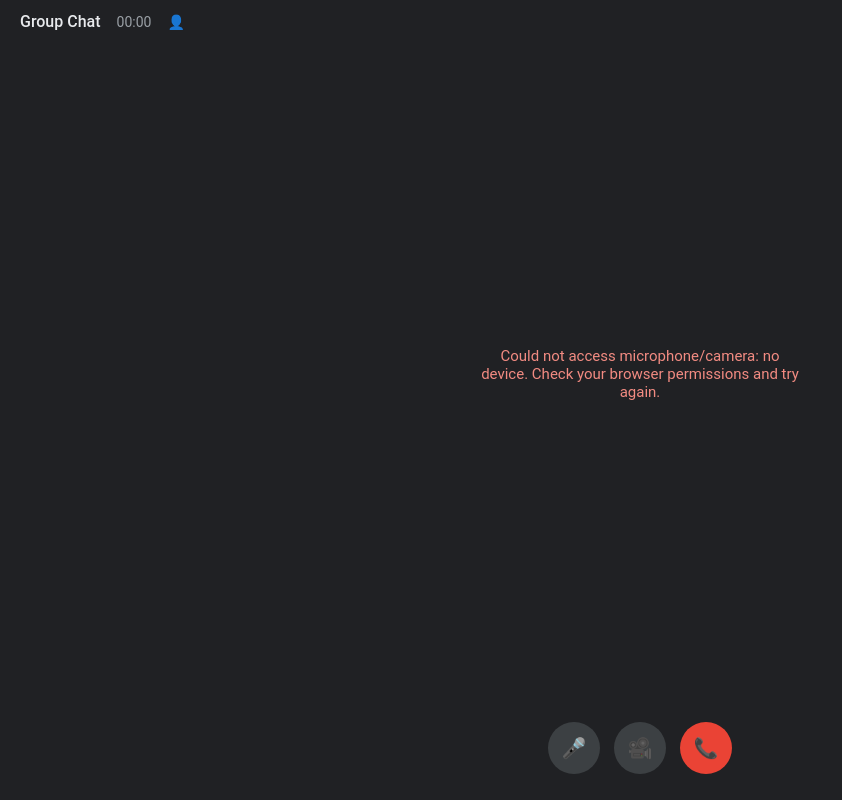
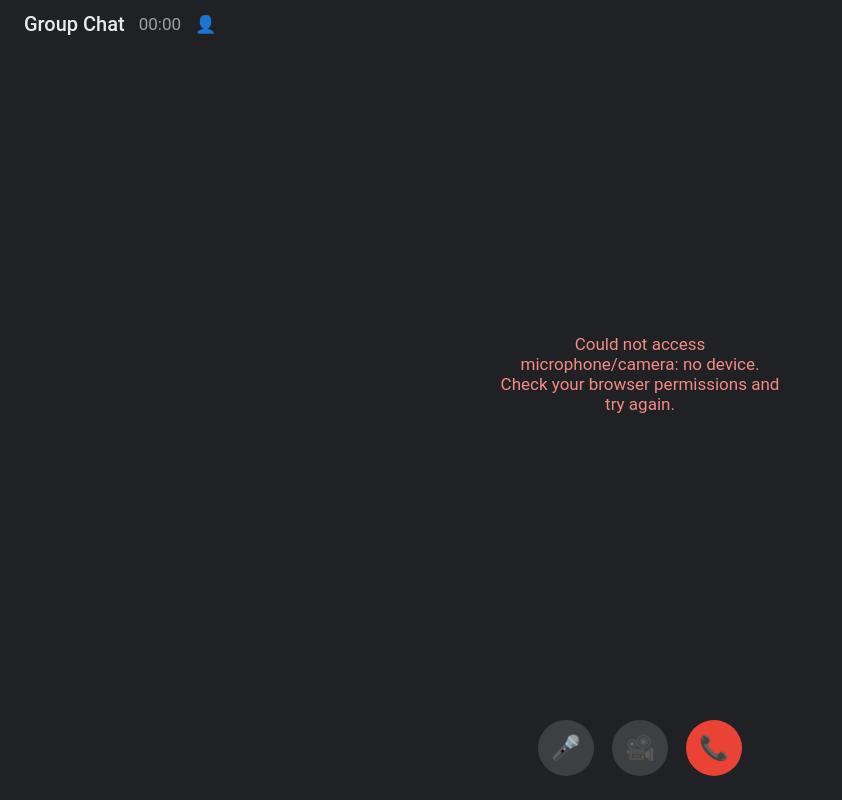
Before and after one commit to ziadabozead-lab/simplechat, a Django app: page /call/ in a window 1280 px wide. Shown: the whole page, without its empty margins (0-842 px from the left). Run offline with Django 5.2, Linux system fonts and the light colour scheme; a user stored in the database is signed in; data comes from the database, SQL or seed files in the repository; data that the repository does not hold is empty.

Commit message:
Update call_room.css

```diff
--- a/simplechat/chat/static/chat/call_room.css
+++ b/simplechat/chat/static/chat/call_room.css
@@ -9,6 +9,16 @@
     --meet-control: #3c4043;
     --meet-control-hover: #4a4d51;
     --meet-control-active-off: #ea4335;
+
+    /* Fluid sizing tokens - scale smoothly between mini-phones and TVs
+       instead of jumping at hard breakpoints. clamp(min, preferred, max) */
+    --meet-control-size: clamp(44px, 6vw, 56px);
+    --meet-avatar-size: clamp(56px, 10vw, 96px);
+    --meet-topbar-font: clamp(12px, 1.6vw, 17px);
+    --meet-title-font: clamp(13px, 2vw, 20px);
+    --meet-label-font: clamp(11px, 1.4vw, 15px);
+    --meet-icon-font: clamp(16px, 2.4vw, 24px);
+    --meet-gap: clamp(6px, 1.2vw, 14px);
 }
 
 * { box-sizing: border-box; }
@@ -16,7 +26,14 @@
 html, body {
     margin: 0;
     padding: 0;
+    /* dvh tracks the real visible viewport on mobile browsers, where the
+       address bar/toolbar showing or hiding changes the usable height.
+       Plain vh/% doesn't account for that and causes content to be cut
+       off or require scrolling on phones - fall back to vh/% for older
+       browsers that don't support dvh yet. */
     height: 100%;
+    height: 100vh;
+    height: 100dvh;
     background: var(--meet-bg);
     color: var(--meet-text);
     font-family: 'Google Sans', Roboto, Arial, sans-serif;
@@ -26,22 +43,27 @@
 body {
     display: flex;
     flex-direction: column;
+    /* Respect notches / home-indicator areas on phones (iPhone etc.) */
+    padding-top: env(safe-area-inset-top, 0);
+    padding-bottom: env(safe-area-inset-bottom, 0);
+    padding-left: env(safe-area-inset-left, 0);
+    padding-right: env(safe-area-inset-right, 0);
 }
 
 #meet-topbar {
     flex-shrink: 0;
     display: flex;
     align-items: center;
-    gap: 16px;
-    padding: 12px 20px;
-    font-size: 14px;
+    gap: var(--meet-gap);
+    padding: clamp(8px, 1.5vh, 14px) clamp(12px, 2.5vw, 24px);
+    font-size: var(--meet-topbar-font);
     color: var(--meet-text-dim);
 }
 
 #meet-title {
     color: var(--meet-text);
     font-weight: 500;
-    font-size: 16px;
+    font-size: var(--meet-title-font);
 }
 
 #meet-participant-count::before {
@@ -54,24 +76,38 @@
     display: flex;
     align-items: center;
     justify-content: center;
-    padding: 8px 16px;
+    padding: clamp(6px, 1.5vh, 16px) clamp(8px, 2vw, 20px);
     min-height: 0;
+    overflow: hidden;
 }
 
 #meet-video-grid {
     width: 100%;
     height: 100%;
     display: grid;
-    grid-template-columns: repeat(auto-fit, minmax(240px, 1fr));
-    grid-auto-rows: 1fr;
-    gap: 10px;
+    /* min(240px, 100%) means a tile never demands more width than the
+       screen has - so this naturally collapses to a single column on
+       narrow phones and fans out to a real grid on wide screens,
+       without needing separate column-count rules per breakpoint. */
+    grid-template-columns: repeat(auto-fit, minmax(min(clamp(200px, 20vw, 420px), 100%), 1fr));
+    gap: var(--meet-gap);
     align-content: center;
+    /* Tiles size themselves by aspect-ratio (below) rather than
+       stretching to fill the row - stops 2-3 tiles on a tall/narrow
+       screen turning into tall skinny rectangles. */
+    align-items: center;
     justify-items: stretch;
+    max-width: 1600px;
+    margin: 0 auto;
+    /* Safety net: if there are more participants than comfortably fit,
+       scroll just the grid - the topbar and controls stay fixed and
+       reachable no matter how many people join. */
+    overflow-y: auto;
 }
 
 /* Single participant (just you, or a 1:1 call): show fewer, bigger tiles */
 #meet-video-grid:has(> :only-child) {
-    grid-template-columns: minmax(0, 720px);
+    grid-template-columns: minmax(0, min(720px, 100%));
     justify-content: center;
 }
 
@@ -80,7 +116,13 @@
     background: var(--meet-tile);
     border-radius: 12px;
     overflow: hidden;
-    min-height: 160px;
+    /* Real video proportions instead of stretching to fill whatever
+       height the grid row happens to have - this is what was making
+       tiles look like tall skinny bars on wider/taller screens. */
+    aspect-ratio: 16 / 9;
+    width: 100%;
+    max-height: 100%;
+    min-height: 100px;
     display: flex;
     align-items: center;
     justify-content: center;
@@ -100,14 +142,14 @@
 
 .meet-tile .meet-avatar {
     display: none;
-    width: 72px;
-    height: 72px;
+    width: var(--meet-avatar-size);
+    height: var(--meet-avatar-size);
     border-radius: 50%;
     background: #5f6368;
     color: #fff;
     align-items: center;
     justify-content: center;
-    font-size: 28px;
+    font-size: calc(var(--meet-avatar-size) * 0.38);
     font-weight: 600;
 }
 
@@ -119,16 +161,21 @@
     bottom: 10px;
     background: rgba(0,0,0,0.55);
     color: #fff;
-    font-size: 13px;
+    font-size: var(--meet-label-font);
     padding: 4px 10px;
     border-radius: 6px;
+    max-width: calc(100% - 20px);
+    overflow: hidden;
+    text-overflow: ellipsis;
+    white-space: nowrap;
 }
 
 #meet-waiting,
 #meet-error {
     position: absolute;
     color: var(--meet-text-dim);
-    font-size: 15px;
+    font-size: var(--meet-topbar-font);
+    padding: 0 16px;
 }
 
 #meet-waiting.hidden,
@@ -137,7 +184,7 @@
 #meet-error {
     color: #f28b82;
     text-align: center;
-    max-width: 320px;
+    max-width: min(320px, 90%);
 }
 
 #meet-controls {
@@ -145,22 +192,23 @@
     display: flex;
     justify-content: center;
     align-items: center;
-    gap: 14px;
-    padding: 18px 20px 26px;
+    gap: clamp(10px, 2.5vw, 18px);
+    padding: clamp(12px, 2.5vh, 22px) clamp(12px, 2.5vw, 24px) clamp(16px, 3vh, 28px);
 }
 
 #meet-controls button {
-    width: 52px;
-    height: 52px;
+    width: var(--meet-control-size);
+    height: var(--meet-control-size);
     border-radius: 50%;
     border: none;
     background: var(--meet-control);
     color: var(--meet-text);
-    font-size: 20px;
+    font-size: var(--meet-icon-font);
     display: flex;
     align-items: center;
     justify-content: center;
     cursor: pointer;
+    flex-shrink: 0;
 }
 
 #meet-controls button:hover { background: var(--meet-control-hover); }
@@ -169,18 +217,58 @@
 
 #meet-leave {
     background: var(--meet-danger) !important;
-    width: 68px;
-    border-radius: 26px;
+    width: calc(var(--meet-control-size) * 1.3);
+    border-radius: calc(var(--meet-control-size) / 2);
 }
 
 #meet-leave:hover { background: var(--meet-danger-hover) !important; }
 
+/* ===========================================================
+   Breakpoints: mini phones -> phones -> tablets -> laptops ->
+   desktops -> TVs / very large displays
+   =========================================================== */
+
+/* Mini phones (very narrow / small older devices) */
+@media (max-width: 340px) {
+    #meet-title { display: none; } /* keep just the timer + count visible */
+    .meet-tile .meet-tile-label { font-size: 10px; padding: 3px 7px; }
+}
+
+/* Phones */
 @media (max-width: 600px) {
-    #meet-topbar { padding: 10px 14px; font-size: 12px; }
-    #meet-title { font-size: 14px; }
     #meet-video-grid { grid-template-columns: 1fr; }
     #meet-video-grid:has(> :only-child) { grid-template-columns: 1fr; }
-    .meet-tile { min-height: 45vh; }
-    #meet-controls button { width: 48px; height: 48px; font-size: 18px; }
-    #meet-leave { width: 60px; }
 }
+
+/* Tablets and small laptops: cap grid width so tiles don't get huge */
+@media (min-width: 601px) and (max-width: 1023px) {
+    #meet-video-grid { max-width: 900px; }
+}
+
+/* Laptops / desktops */
+@media (min-width: 1024px) {
+    #meet-video-grid { max-width: 1300px; }
+}
+
+/* TVs / very large displays: everything scales up via the clamp() tokens
+   above automatically, but cap overall width so content isn't spread
+   too thin across a huge screen, and thicken tile corners a bit. */
+@media (min-width: 1920px) {
+    #meet-video-grid { max-width: 1800px; gap: 20px; }
+    .meet-tile { border-radius: 18px; }
+    #meet-controls { gap: 24px; padding-bottom: 40px; }
+}
+
+/* Touch devices: guarantee a real tap target regardless of the fluid
+   clamp() sizing above (44px is the accepted minimum). */
+@media (hover: none) and (pointer: coarse) {
+    #meet-controls button { min-width: 44px; min-height: 44px; }
+}
+
+/* Landscape phones: stage is short, so prioritise horizontal space and
+   shrink the chrome around it instead of stacking tiles tall. */
+@media (max-height: 420px) and (orientation: landscape) {
+    #meet-topbar { padding-top: 4px; padding-bottom: 4px; }
+    #meet-controls { padding-top: 8px; padding-bottom: 8px; }
+    #meet-video-grid { grid-template-columns: repeat(auto-fit, minmax(min(200px, 100%), 1fr)); }
+}
```
